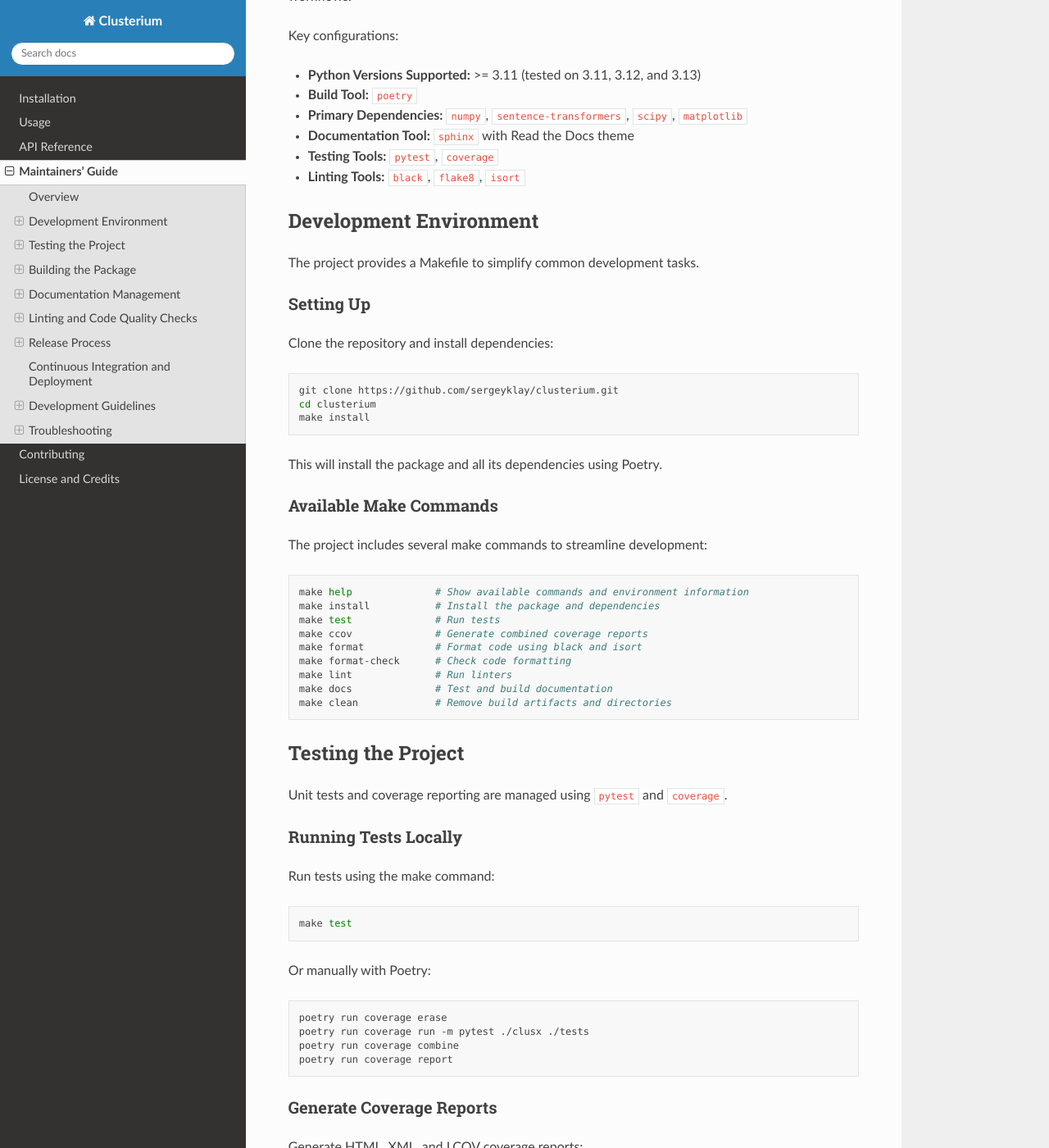
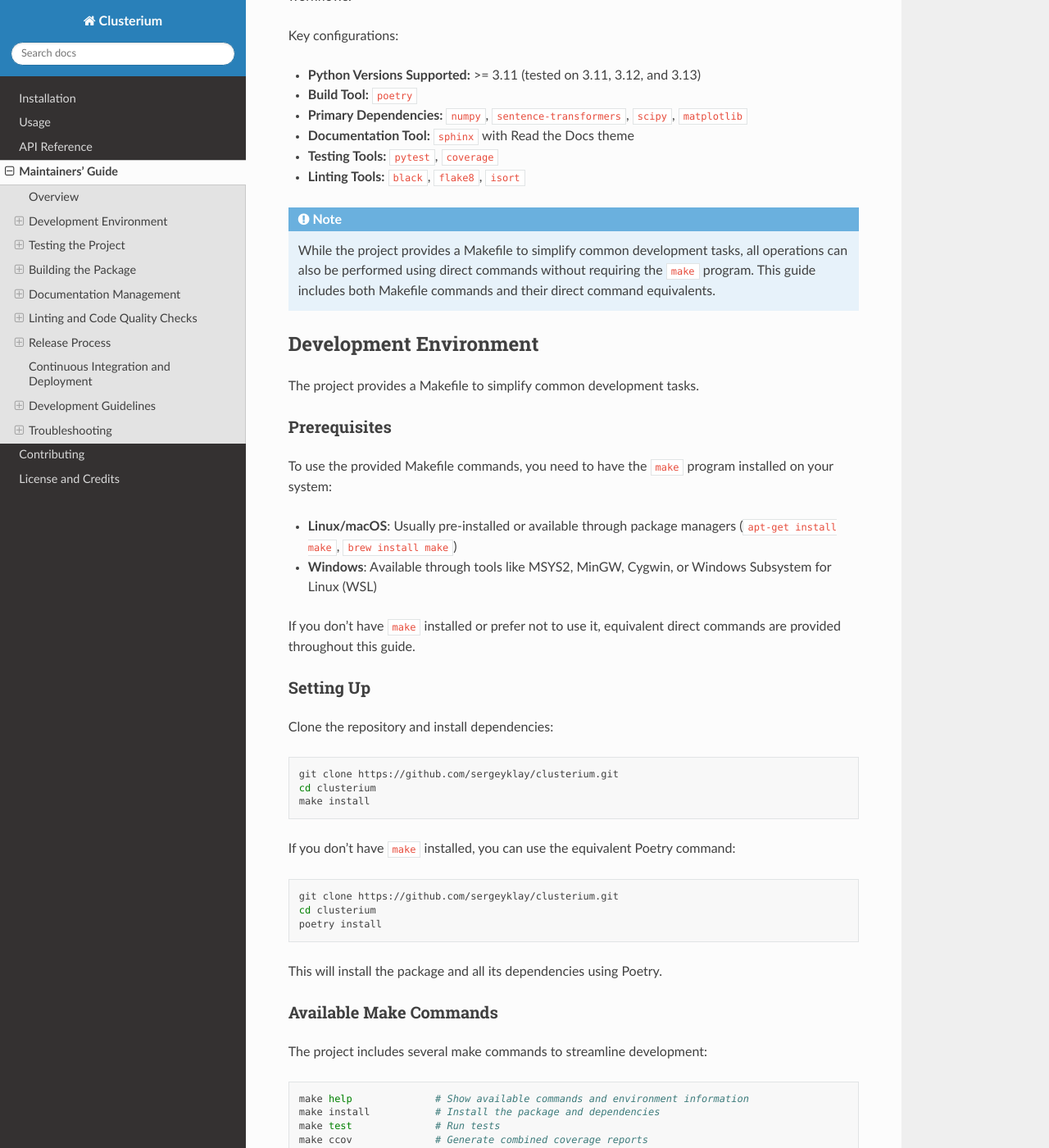
Before and after one commit to sergeyklay/clusterium, a Sphinx documentation site: the page built from docs/source/maintainers.rst, in a window 1280 px wide and 1400 px high, scrolled down 352 px. Shown: the whole window at 82% size. Built offline with Sphinx 7.4.7 and the Read the Docs theme 3.1.0, drawn with Linux system fonts in a browser that asks for light colours; some of the changed text lies outside the part shown.

Commit message:
Update Maintainers' Guide

```diff
--- a/README.rst
+++ b/README.rst
@@ -85,8 +85,8 @@
 =======
 
 Should you have any question, any remark, or if you find a bug, or if there is
-something you can't do with the Clusterium,
-`please open an issue <https://github.com/sergeyklay/clusterium>`_.
+something you can't do with the Clusterium, please
+`open an issue <https://github.com/sergeyklay/clusterium/issues>`_.
 
 .. -support-end-
 
--- a/docs/source/installation.rst
+++ b/docs/source/installation.rst
@@ -306,8 +306,3 @@
    poetry self update
    poetry lock --no-update
    poetry install
-
-Getting Help
-------------
-
-For more detailed help, please open an issue on the `GitHub repository <https://github.com/sergeyklay/clusterium/issues>`_.
--- a/docs/source/maintainers.rst
+++ b/docs/source/maintainers.rst
@@ -2,12 +2,16 @@
 Maintainers' Guide
 ==================
 
-This document outlines essential guidelines for maintaining the Clusterium project. It provides instructions for testing, building, and deploying the package, as well as managing CI workflows.
+This document outlines essential guidelines for maintaining the Clusterium project.
+It provides instructions for testing, building, and deploying the package, as well
+as managing CI workflows.
 
 Overview
 ========
 
-The Clusterium project is managed via Poetry and adheres to modern Python packaging standards. This guide assumes familiarity with GitHub Actions, Poetry, and common Python development workflows.
+The Clusterium project is managed via Poetry and adheres to modern Python packaging
+standards. This guide assumes familiarity with GitHub Actions, Poetry, and common Python
+development workflows.
 
 Key configurations:
 
@@ -18,10 +22,27 @@
 * **Testing Tools:** ``pytest``, ``coverage``
 * **Linting Tools:** ``black``, ``flake8``, ``isort``
 
+.. note::
+
+   While the project provides a Makefile to simplify common development tasks,
+   all operations can also be performed using direct commands without requiring
+   the ``make`` program. This guide includes both Makefile commands and their
+   direct command equivalents.
+
 Development Environment
 =======================
 
 The project provides a Makefile to simplify common development tasks.
+
+Prerequisites
+-------------
+
+To use the provided Makefile commands, you need to have the ``make`` program installed on your system:
+
+* **Linux/macOS**: Usually pre-installed or available through package managers (``apt-get install make``, ``brew install make``)
+* **Windows**: Available through tools like MSYS2, MinGW, Cygwin, or Windows Subsystem for Linux (WSL)
+
+If you don't have ``make`` installed or prefer not to use it, equivalent direct commands are provided throughout this guide.
 
 Setting Up
 ----------
@@ -33,6 +54,14 @@
    git clone https://github.com/sergeyklay/clusterium.git
    cd clusterium
    make install
+
+If you don't have ``make`` installed, you can use the equivalent Poetry command:
+
+.. code-block:: bash
+
+   git clone https://github.com/sergeyklay/clusterium.git
+   cd clusterium
+   poetry install
 
 This will install the package and all its dependencies using Poetry.
 
@@ -52,6 +81,8 @@
    make lint              # Run linters
    make docs              # Test and build documentation
    make clean             # Remove build artifacts and directories
+
+For each make command, equivalent direct commands are provided in the relevant sections below.
 
 Testing the Project
 ===================
@@ -86,6 +117,16 @@
    make ccov
 
 This will create reports in the ``coverage/`` directory with subdirectories for each format.
+
+Without ``make``, use these Poetry commands:
+
+.. code-block:: bash
+
+   mkdir -p coverage/html coverage/xml coverage/lcov
+   poetry run coverage combine || true
+   poetry run coverage report
+   poetry run coverage html -d coverage/html
+   poetry run coverage xml -o coverage/xml/coverage.xml
 
 CI Workflow
 -----------
@@ -186,6 +231,21 @@
    make man       # Build man pages
    make clean     # Clean build directory
 
+Without ``make``, use these sphinx-build commands:
+
+.. code-block:: bash
+
+   cd docs
+
+   # Build EPUB documentation
+   sphinx-build -b epub source build/epub
+
+   # Build man pages
+   sphinx-build -b man source build/man
+
+   # Clean build directory
+   rm -rf build/
+
 CI Workflow
 -----------
 
@@ -211,8 +271,15 @@
 
 .. code-block:: bash
 
+   # Format code (equivalent to make format)
    poetry run isort --profile black --python-version auto ./
    poetry run black . ./clusx ./tests
+
+   # Check formatting without changes (equivalent to make format-check)
+   poetry run isort --check-only --profile black --python-version auto --diff ./
+   poetry run black --check . ./clusx ./tests
+
+   # Run linters (equivalent to make lint)
    poetry run flake8 ./
 
 Pre-commit Hooks
@@ -389,4 +456,15 @@
       # Run a specific test
       poetry run pytest -v ./tests/test_specific_file.py::test_specific_function
 
-For more detailed help, please open an issue on the `GitHub repository <https://github.com/sergeyklay/clusterium/issues>`_.
+5. **Cleaning build artifacts without make:**
+
+   .. code-block:: bash
+
+      # Remove Python cache files
+      find ./ -name '__pycache__' -delete -o -name '*.pyc' -delete
+
+      # Remove pytest cache
+      rm -rf ./.pytest_cache
+
+      # Remove coverage reports
+      rm -rf ./coverage
--- a/docs/source/usage.rst
+++ b/docs/source/usage.rst
@@ -520,5 +520,3 @@
 2. Ensure you have sufficient memory for large datasets
 3. Try adjusting the alpha and sigma parameters for better clustering results
 4. Remember to use the correct command structure: ``clusx cluster [options]`` instead of just ``clusx [options]``
-
-For more detailed help, please open an issue on the `GitHub repository <https://github.com/sergeyklay/clusterium/issues>`_.
```
Also changed, not shown: other parts of docs/source/maintainers.rst (+4 -0 lines).
